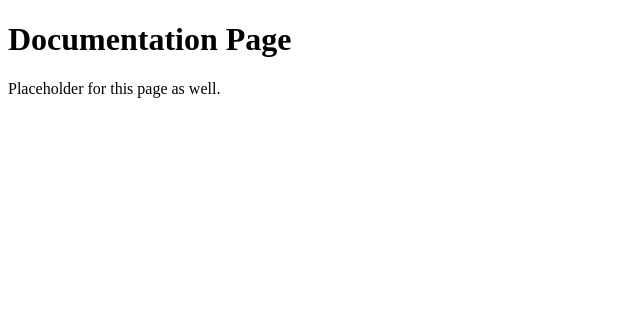
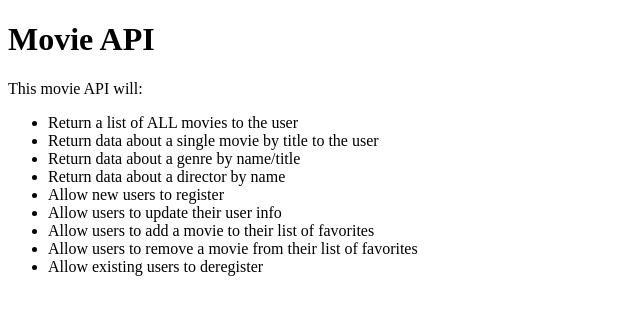
Before and after one commit to raschkatie/movie_api, a plain HTML site: page documentation.html in a window 1280 px wide. Shown: the whole page, without its empty margins (0-640 px from the left). Drawn offline with Linux system fonts and the light colour scheme.

Commit message:
Included more specific information

```diff
--- a/documentation.html
+++ b/documentation.html
@@ -7,9 +7,21 @@
 </head>
 <body>
 
-    <h1>Documentation Page</h1>
+    <h1>Movie API</h1>
 
-    <p>Placeholder for this page as well.</p>
+    <p>This movie API will: </p>
+
+    <ul>
+        <li>Return a list of ALL movies to the user</li>
+        <li>Return data about a single movie by title to the user</li>
+        <li>Return data about a genre by name/title</li>
+        <li>Return data about a director by name</li>
+        <li>Allow new users to register</li>
+        <li>Allow users to update their user info</li>
+        <li>Allow users to add a movie to their list of favorites</li>
+        <li>Allow users to remove a movie from their list of favorites</li>
+        <li>Allow existing users to deregister</li>
+    </ul>
 
 </body>
 </html>
```
